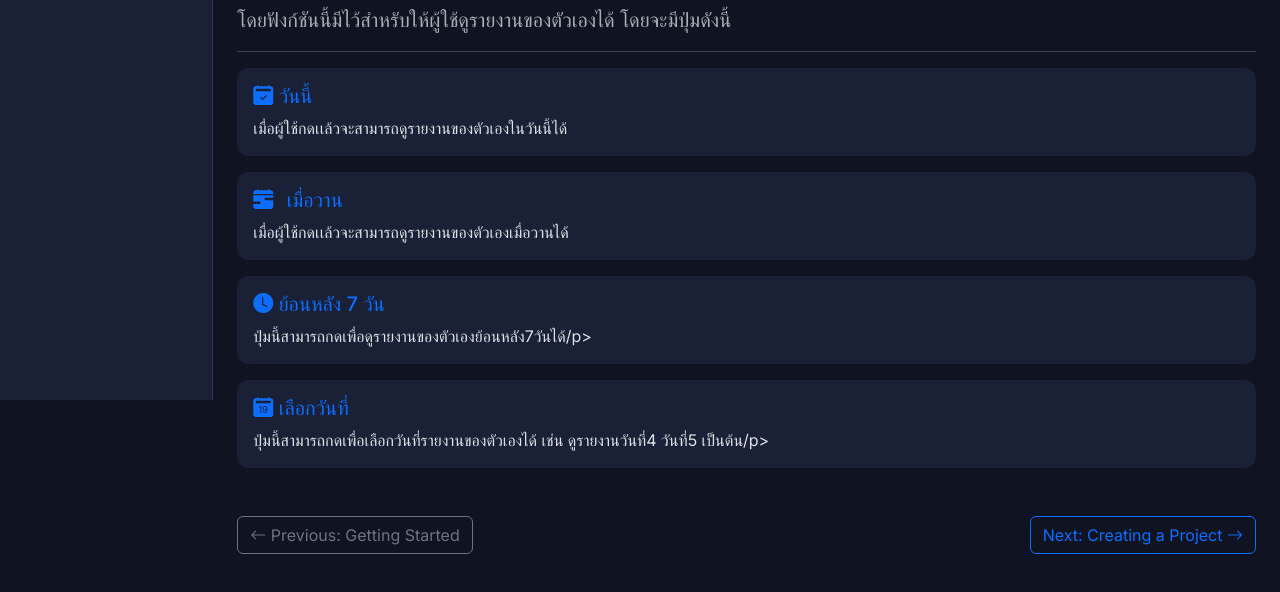
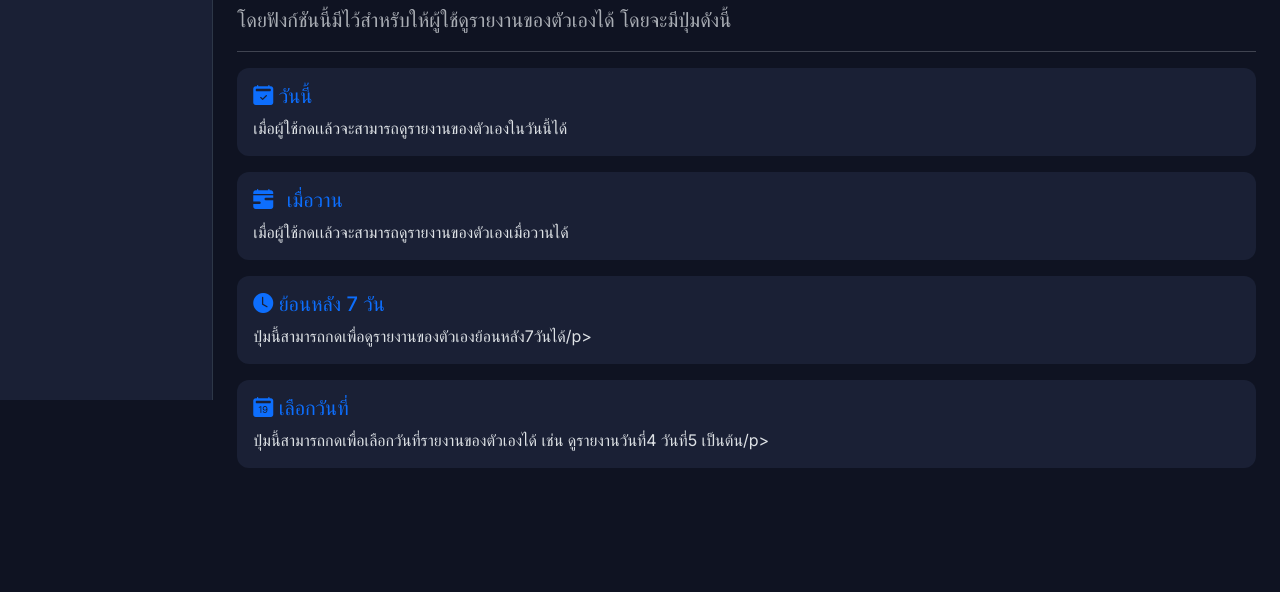
Before and after one commit to OatDekWat/leaveLiff, a plain HTML site: page my_report.html in a window 1280 px wide. Shown: the part 400-992 px from the top of the page. After the commit the page ends 884 px from the top, so only its background shows below. Drawn offline with nearby package versions, Linux system fonts and the light colour scheme.

Commit message:
Add files via upload

```diff
--- a/my_report.html
+++ b/my_report.html
@@ -121,12 +121,6 @@
                 </div>
 
 
-
-                <footer class="d-flex justify-content-between my-5">
-                    <a href="#" class="btn btn-outline-secondary"><i class="bi bi-arrow-left"></i> Previous: Getting Started</a>
-                    <a href="#" class="btn btn-outline-primary">Next: Creating a Project <i class="bi bi-arrow-right"></i></a>
-                </footer>
-
             </main>
         </div>
     </div>
```
